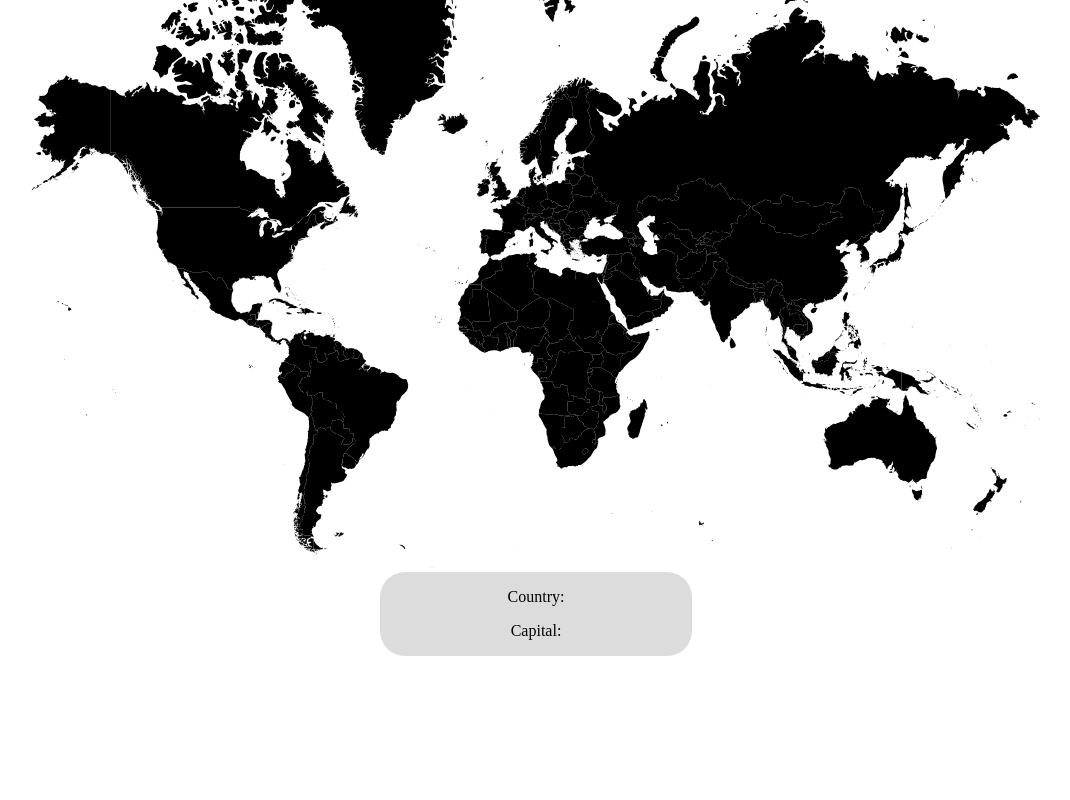
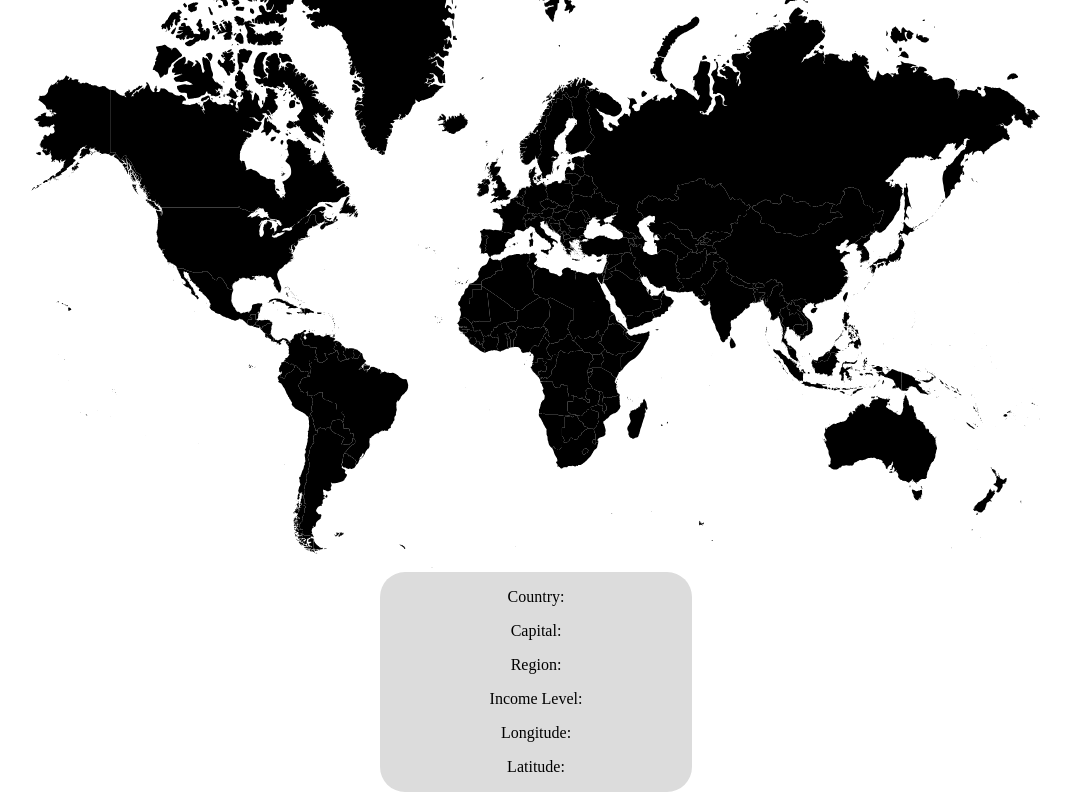
Before and after one commit to mikedropmedia/world-map-app, an Angular app: page / in a window 1280 px wide. Shown: the part 223-1023 px from the top of the page, without its empty margins (104-1174 px from the left). Before the commit the page ends 887 px from the top, so only its background shows below. Built offline with nearby package versions, Linux system fonts and the light colour scheme.

Commit message:
Added html content to display required fields in data section

```diff
--- a/src/app/world-map/world-map.component.html
+++ b/src/app/world-map/world-map.component.html
@@ -1558,9 +1558,12 @@
       </section>
       <section class="country-data">
         <div *ngIf="countryData">
-           <p>Country: {{ countryData?.name }}</p>
-    <p>Capital: {{ countryData?.capitalCity }}</p>
-          <!-- Add more fields -->
+          <p>Country: {{ countryData?.name }}</p>
+          <p>Capital: {{ countryData?.capitalCity }}</p>
+          <p>Region: {{ countryData?.region }}</p>
+          <p>Income Level: {{ countryData?.incomeLevel }}</p>
+          <p>Longitude: {{ countryData?.longitude }}</p>
+          <p>Latitude: {{ countryData?.latitude }}</p>
         </div>
       </section>
     </main>
```
